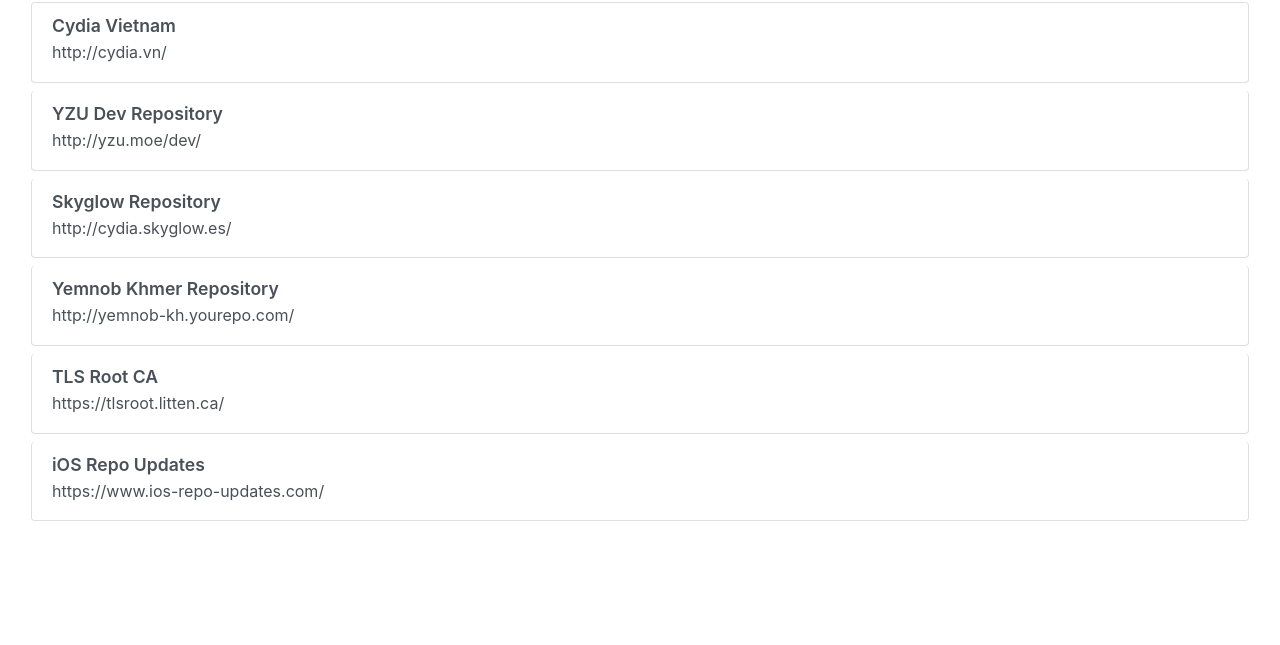
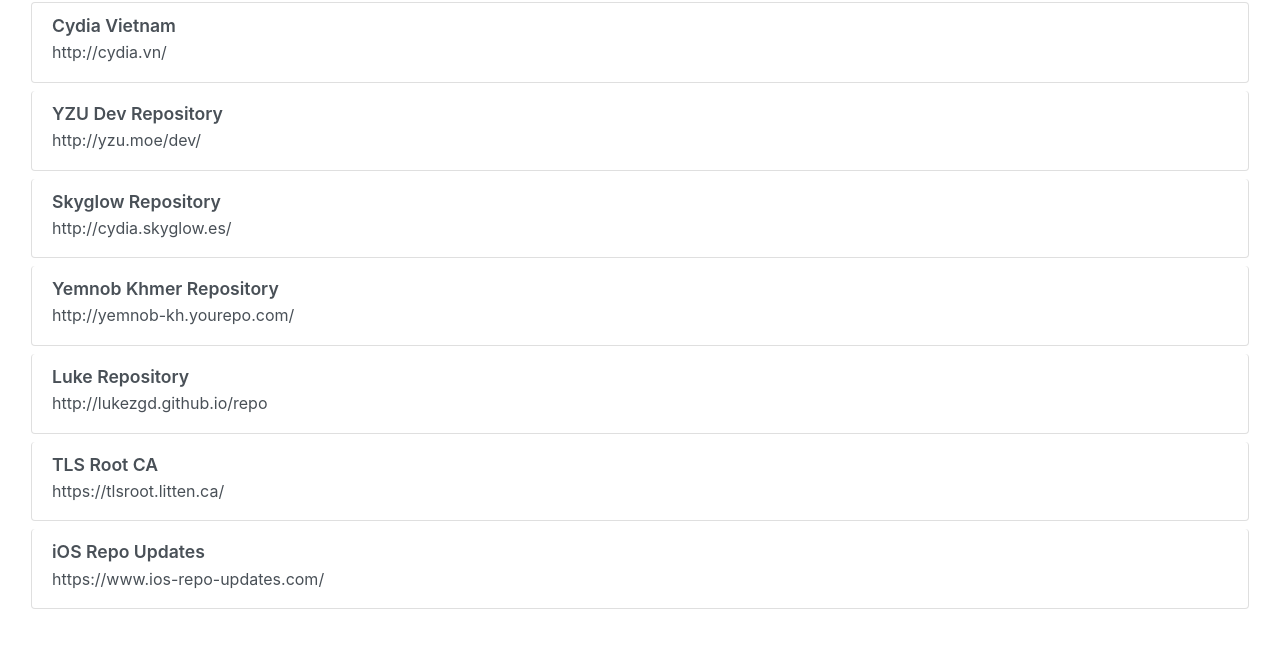
Before and after one commit to kem-phearum/repo, a plain HTML site: page index.html in a window 1280 px wide. Shown: the part 692-1337 px from the top of the page. Before the commit the page ends 1269 px from the top, so only its background shows below. Drawn offline with nearby package versions, Linux system fonts and the light colour scheme.

Commit message:
Add lukezgd.github.io/repo to recommended Cydia sources

```diff
--- a/index.html
+++ b/index.html
@@ -72,6 +72,10 @@
 			<h5 class="mb-1">Yemnob Khmer Repository</h5>
 			<p class="mb-1">http://yemnob-kh.yourepo.com/</p>
 		</a>
+		<a href="cydia://url/https://cydia.saurik.com/api/share#?source=http://lukezgd.github.io/repo" class="list-group-item list-group-item-action">
+			<h5 class="mb-1">Luke Repository</h5>
+			<p class="mb-1">http://lukezgd.github.io/repo</p>
+		</a>
 		<a href="https://tlsroot.litten.ca/" class="list-group-item list-group-item-action">
 			<h5 class="mb-1">TLS Root CA</h5>
 			<p class="mb-1">https://tlsroot.litten.ca/</p>
```
